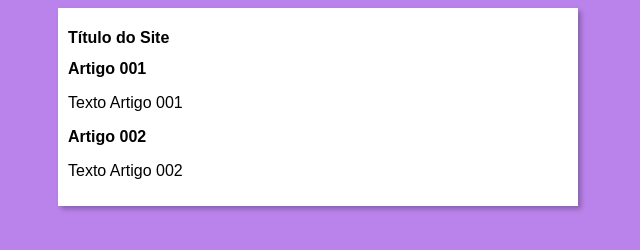
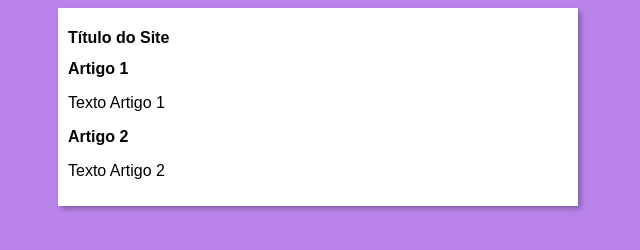
Before and after one commit to kikidimbu/Projeto-site, a plain HTML site: page index.html in a window 1280 px wide. Shown: the whole page, without its empty margins (322-962 px from the left). Drawn offline with Linux system fonts and the light colour scheme.

Commit message:
Update index.html

```diff
--- a/index.html
+++ b/index.html
@@ -13,12 +13,12 @@
             <h1>Título do Site</h1>
         </header>
         <article>
-            <h2>Artigo 001</h2>
-            <p>Texto Artigo 001</p>
+            <h2>Artigo 1</h2>
+            <p>Texto Artigo 1</p>
         </article>
         <article>
-            <h2>Artigo 002</h2>
-            <p>Texto Artigo 002</p>
+            <h2>Artigo 2</h2>
+            <p>Texto Artigo 2</p>
         </article>
     </main>
 </body>
```
